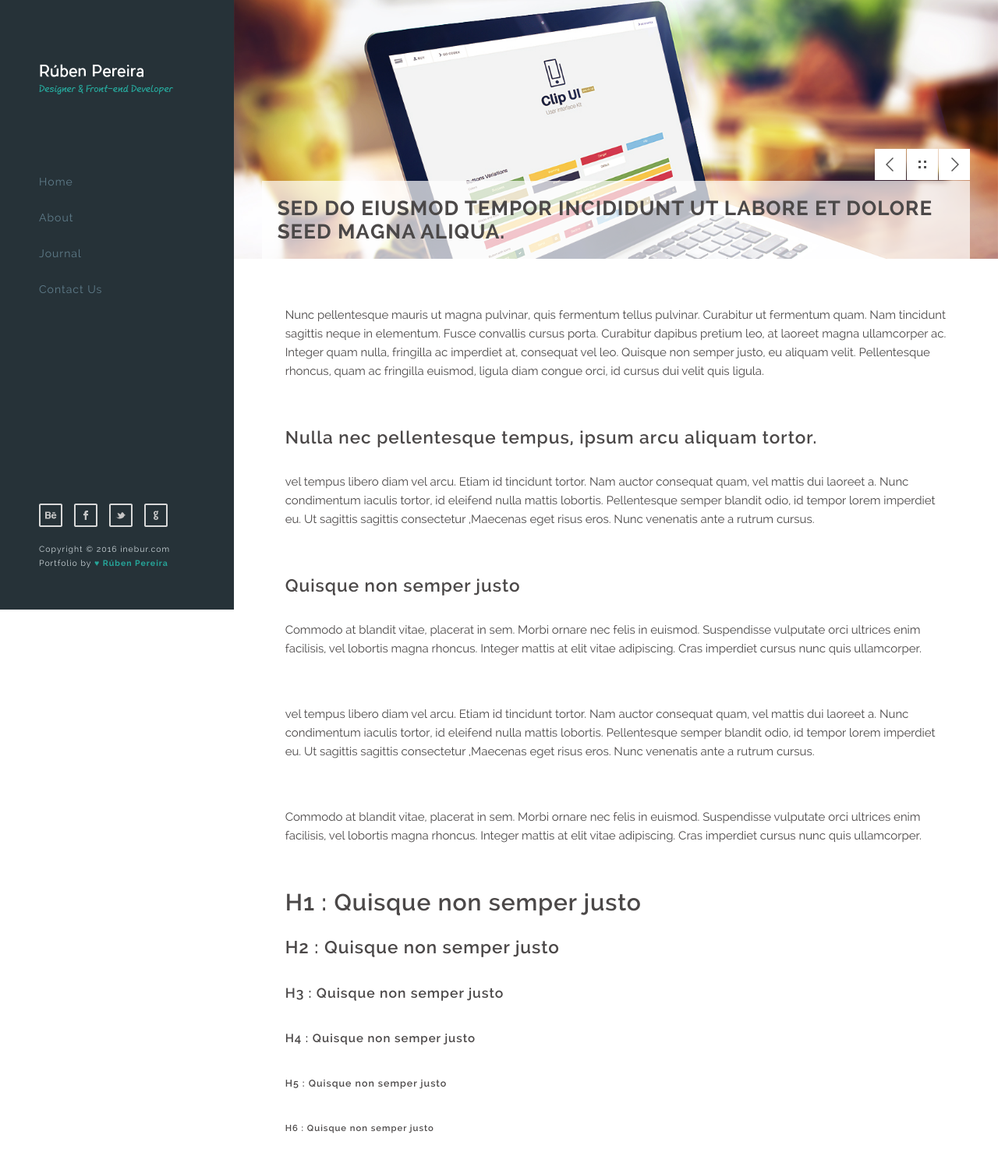
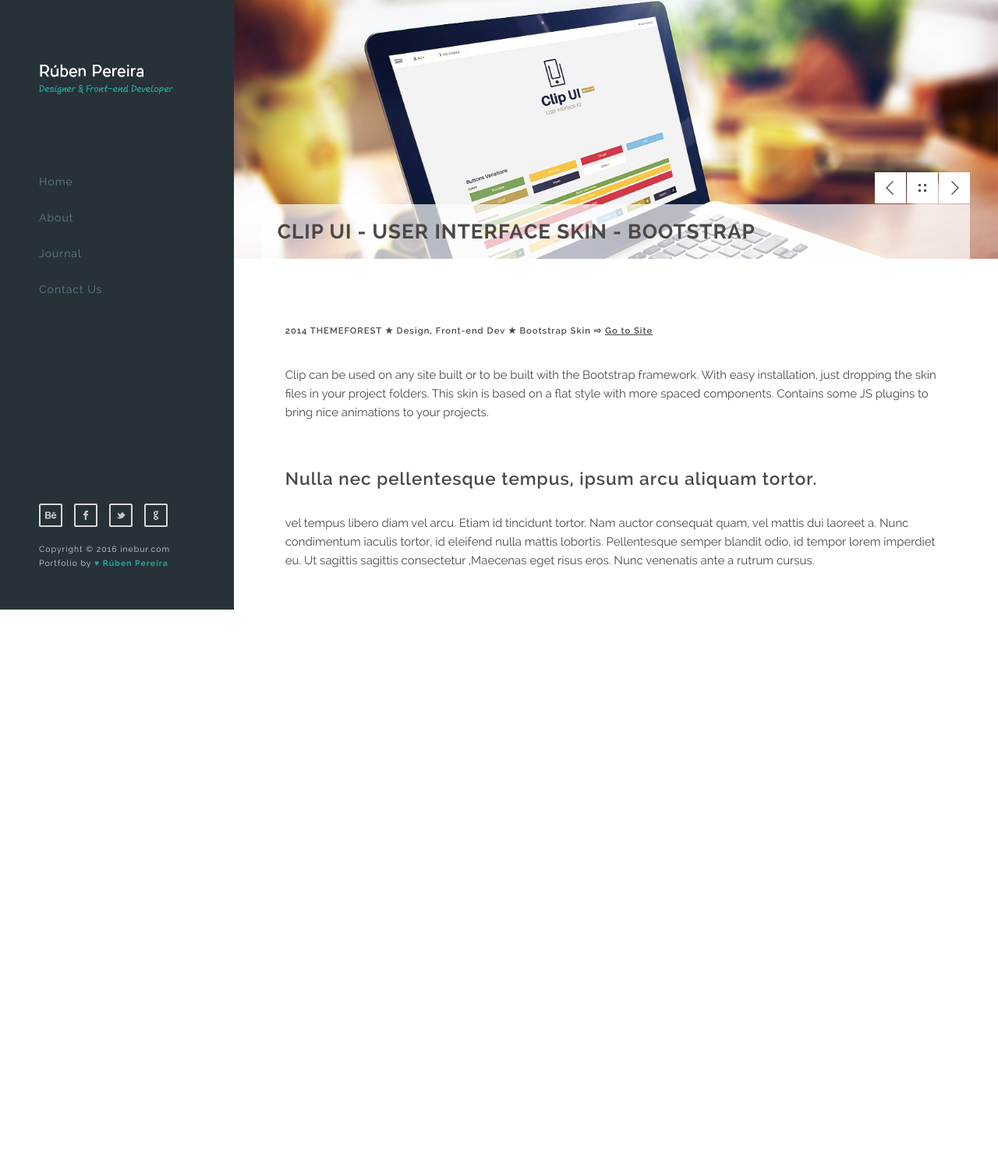
Before and after one commit to morrisond91/portfolio, a website: page portfolio/clip.html in a window 1280 px wide. Shown: the part 18-1510 px from the top of the page at 78% size. After the commit the page ends 869 px from the top, so only its background shows below. Drawn offline with Linux system fonts and the light colour scheme.

Commit message:
pt clip - cont..

```diff
--- a/css/main.css
+++ b/css/main.css
@@ -1,8 +1,7 @@
 /*
 
-    Template Author : pixelhint.com
-    Author Email    : contact@pixelhint.com
-    Template Name   : Magnetic
+    Portfolio Author : Rúben Pereira
+    Author Email    : info@inebur.com
 
 
     *****************************************
--- a/portfolio/clip.html
+++ b/portfolio/clip.html
@@ -4,7 +4,7 @@
 	<title>Ruben Pereira | Portfolio</title>
 	<meta charset="utf-8">
 	<meta name="author" content="inebur.com">
-	<meta name="description" content="Portfolio"/>
+	<meta name="description" content="Portfolio of Rúben Pereira Hybrid Designer & Front-end Developer based in Portugal."/>
 	<meta name="viewport" content="width=device-width, initial-scale=1.0, minimum-scale=1.0" />
 	<!-- ccs style -->
 	<link rel="stylesheet" type="text/css" href="/css/reset.css">
@@ -15,14 +15,10 @@
 
 	<header>
 		<div class="logo">
-			<a href="/index.html"><img src="../img/logo.png" title="Magnetic" alt="Magnetic"/></a>
+			<a href="/index.html"><img src="../img/logo.png" title="Rúben Pereira Front-end Developer" alt="Hybrid"/></a>
 		</div><!-- end logo  -->
 
 		<div id="menu_icon"></div>
-
-
-
-
 		<nav>
 			<ul>
 				<li><a href="../index.html">Home</a></li>
@@ -55,46 +51,34 @@
 
 					<ul class="btn clearfix">
 						<li><a href="#" class="previous" data-title="Previous"></a></li>
-						<li><a href="index.html" class="grid" data-title="Portfolio"></a></li>
+						<li><a href="/index.html" class="grid" data-title="Portfolio"></a></li>
 						<li><a href="#" class="next" data-title="Next"></a></li>
 					</ul>
 
 				</div><!-- end work_nav -->
-				<h1 class="title">Sed do eiusmod tempor incididunt ut labore et dolore seed magna aliqua.</h1>
+				<h1 class="title">Clip UI - User Interface Skin - Bootstrap</h1>
 			</div>
 		</section><!-- end top -->
 
 		<section class="wrapper">
 			<div class="content">
-				<p>Nunc pellentesque mauris ut magna pulvinar, quis fermentum tellus pulvinar. Curabitur ut fermentum quam. Nam tincidunt sagittis neque in elementum. Fusce convallis cursus porta. Curabitur dapibus pretium leo, at laoreet magna ullamcorper ac. Integer quam nulla, fringilla ac imperdiet at, consequat vel leo. Quisque non semper justo, eu aliquam velit. Pellentesque rhoncus, quam ac fringilla euismod, ligula diam congue orci, id cursus dui velit quis ligula.</p>
+				<h6>2014 THEMEFOREST &#9733; Design, Front-end Dev &#9733; Bootstrap Skin &#8680;
+					<a href="http://codecanyon.net/item/clip-ui-bootstrap-skin/8130547" target="_blank">Go to Site</a>
+				</h6>
+
+				<p>Clip can be used on any site built or to be built with the Bootstrap framework. With easy installation, just dropping the skin files in your project folders. This skin is based on a flat style with more spaced components. Contains some JS plugins to bring nice animations to your projects.</p>
 
 
 				<h2>Nulla nec pellentesque tempus, ipsum arcu aliquam tortor.</h2>
 
 				<p>vel tempus libero diam vel arcu. Etiam id tincidunt tortor. Nam auctor consequat quam, vel mattis dui laoreet a. Nunc condimentum iaculis tortor, id eleifend nulla mattis lobortis. Pellentesque semper blandit odio, id tempor lorem imperdiet eu. Ut sagittis sagittis consectetur ,Maecenas eget risus eros. Nunc venenatis ante a rutrum cursus.</p>
 
-				<h2>Quisque non semper justo</h2>
-
-				<p>Commodo at blandit vitae, placerat in sem. Morbi ornare nec felis in euismod. Suspendisse vulputate orci ultrices enim facilisis, vel lobortis magna rhoncus. Integer mattis at elit vitae adipiscing. Cras imperdiet cursus nunc quis ullamcorper.</p>
-
-				<p>vel tempus libero diam vel arcu. Etiam id tincidunt tortor. Nam auctor consequat quam, vel mattis dui laoreet a. Nunc condimentum iaculis tortor, id eleifend nulla mattis lobortis. Pellentesque semper blandit odio, id tempor lorem imperdiet eu. Ut sagittis sagittis consectetur ,Maecenas eget risus eros. Nunc venenatis ante a rutrum cursus.</p>
-
-
-				<p>Commodo at blandit vitae, placerat in sem. Morbi ornare nec felis in euismod. Suspendisse vulputate orci ultrices enim facilisis, vel lobortis magna rhoncus. Integer mattis at elit vitae adipiscing. Cras imperdiet cursus nunc quis ullamcorper.</p>
-
-
-				<h1>H1 : Quisque non semper justo</h1>
-				<h2>H2 : Quisque non semper justo</h2>
-				<h3>H3 : Quisque non semper justo</h3>
-				<h4>H4 : Quisque non semper justo</h4>
-				<h5>H5 : Quisque non semper justo</h5>
-				<h6>H6 : Quisque non semper justo</h6>
 			</div><!-- end content -->
 		</section>
 	</section><!-- end main -->
 
-	<script type="text/javascript" src="js/jquery.js"></script>
-  <script type="text/javascript" src="js/main.js"></script>
+	<script type="text/javascript" src="/js/jquery.js"></script>
+  <script type="text/javascript" src="/js/main.js"></script>
 
 </body>
 </html>
```
Also changed, not shown: contact.html (+2 -2 lines), index.html (+1 -1 lines).
